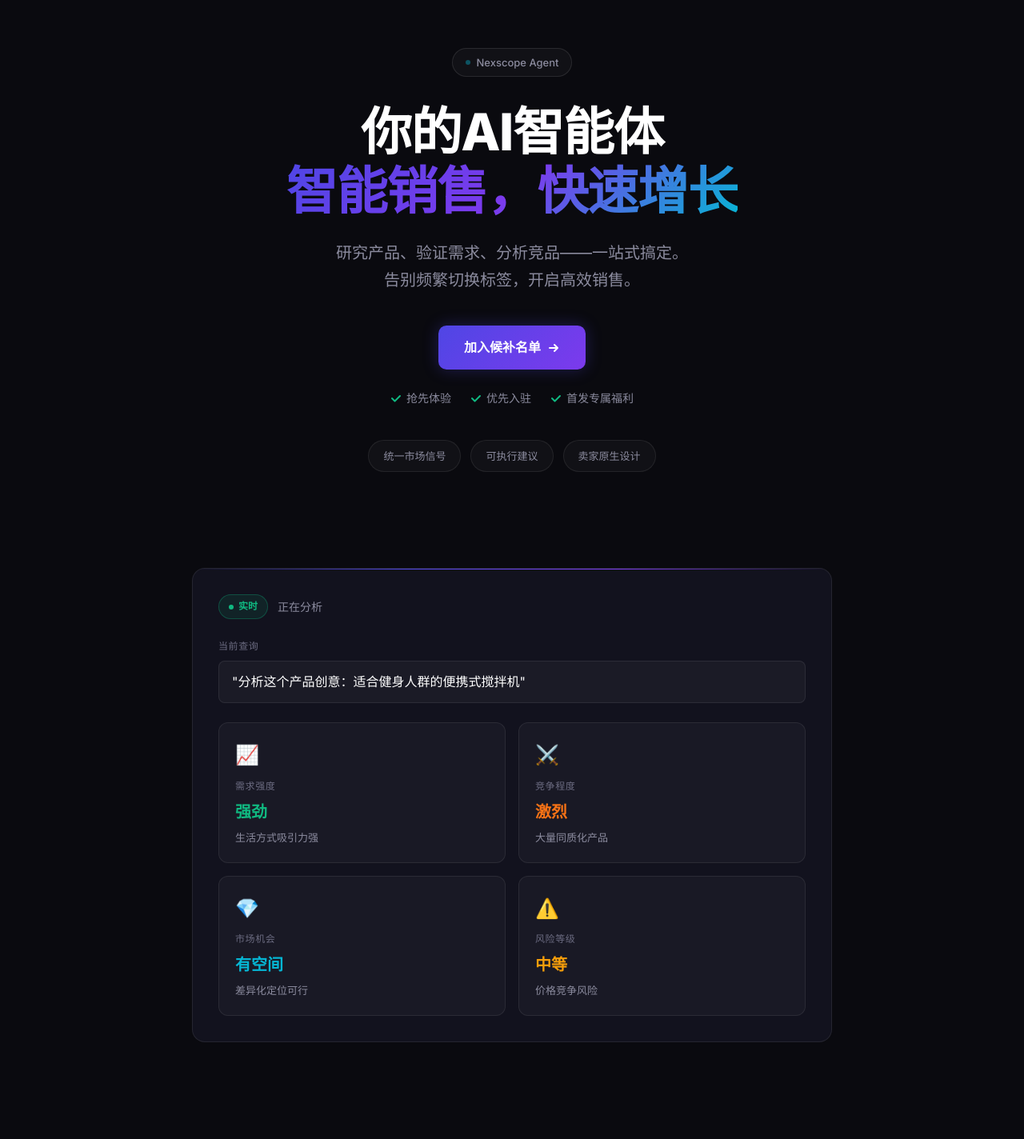
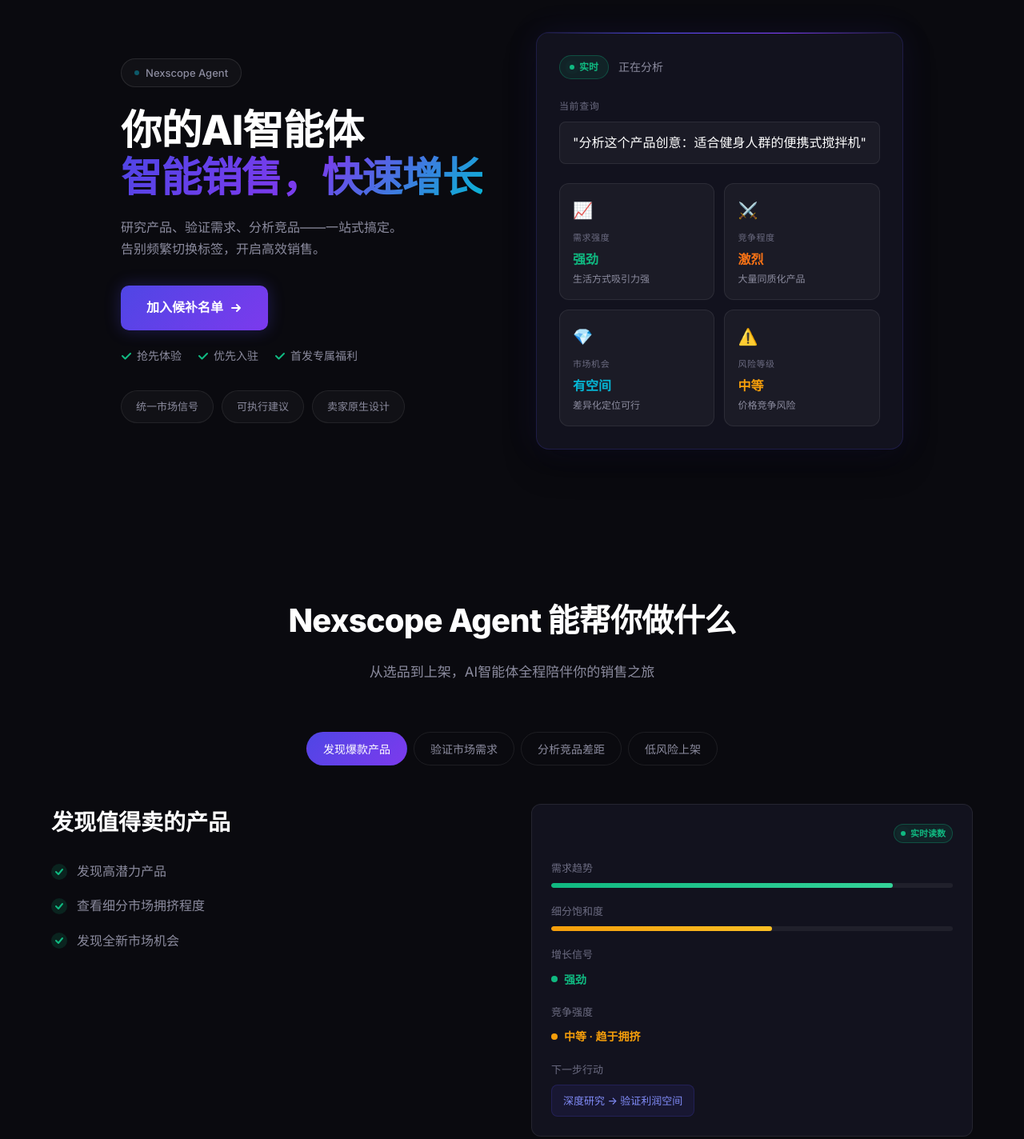
Before and after one commit to skylineok/xiatouxianao, a plain HTML site: page index.html in a window 1280 px wide. Shown: the part 100-1524 px from the top of the page at 80% size. Drawn offline with Linux system fonts and the light colour scheme.

Commit message:
Refactor: Hero section to two-column layout with demo card on right

```diff
--- a/index.html
+++ b/index.html
@@ -29,7 +29,8 @@
 
     <!-- Hero 区域 -->
     <section class="hero">
-        <div class="container">
+        <div class="container hero-container">
+            <div class="hero-left">
                 <div class="hero-badge">
                     <span class="badge-dot"></span>
                     Nexscope Agent
@@ -57,11 +58,7 @@
                     <span class="tag">卖家原生设计</span>
                 </div>
             </div>
-    </section>
-
-    <!-- 实时演示区域 -->
-    <section class="demo-section">
-        <div class="container">
+            <div class="hero-right">
                 <div class="demo-card">
                     <div class="demo-header">
                         <span class="live-badge"><span class="live-dot"></span>实时</span>
@@ -71,21 +68,7 @@
                         <span class="query-label">当前查询</span>
                         <div class="query-text">"分析这个产品创意：适合健身人群的便携式搅拌机"</div>
                     </div>
-                <div class="demo-loading" id="demoLoading">
-                    <div class="loading-step" data-step="1">
-                        <div class="step-indicator"></div>
-                        <span>读取需求信号...</span>
-                    </div>
-                    <div class="loading-step" data-step="2">
-                        <div class="step-indicator"></div>
-                        <span>检查价格压力...</span>
-                    </div>
-                    <div class="loading-step" data-step="3">
-                        <div class="step-indicator"></div>
-                        <span>对比竞争对手...</span>
-                    </div>
-                </div>
-                <div class="demo-results" id="demoResults">
+                    <div class="demo-results visible">
                         <div class="result-card result-demand">
                             <div class="result-icon">📈</div>
                             <div class="result-label">需求强度</div>
@@ -109,6 +92,7 @@
                             <div class="result-label">风险等级</div>
                             <div class="result-value warning">中等</div>
                             <div class="result-desc">价格竞争风险</div>
+                        </div>
                     </div>
                 </div>
             </div>
--- a/script.js
+++ b/script.js
@@ -7,33 +7,6 @@
         navbar.style.background = 'rgba(10, 10, 15, 0.8)';
     }
 });
-
-// ===== 实时演示动画 =====
-function runDemoAnimation() {
-    const steps = document.querySelectorAll('.loading-step');
-    const results = document.getElementById('demoResults');
-    const loading = document.getElementById('demoLoading');
-
-    // 重置
-    steps.forEach(s => s.classList.remove('active'));
-    results.classList.remove('visible');
-
-    // 逐步显示加载步骤
-    steps.forEach((step, i) => {
-        setTimeout(() => {
-            step.classList.add('active');
-        }, (i + 1) * 800);
-    });
-
-    // 显示结果
-    setTimeout(() => {
-        loading.style.display = 'none';
-        results.classList.add('visible');
-    }, steps.length * 800 + 600);
-}
-
-// 页面加载后启动演示
-setTimeout(runDemoAnimation, 500);
 
 // ===== Capabilities 标签切换 =====
 const capTabs = document.querySelectorAll('.cap-tab');
--- a/styles.css
+++ b/styles.css
@@ -167,11 +167,29 @@
 
 /* ===== Hero 区域 ===== */
 .hero {
-    padding: 160px 0 80px;
-    text-align: center;
+    padding: 140px 0 80px;
+    min-height: calc(100vh - 64px);
+    display: flex;
+    align-items: center;
 }
 
-.hero-badge {
+.hero-container {
+    display: grid;
+    grid-template-columns: 1fr 1fr;
+    gap: 60px;
+    align-items: center;
+}
+
+.hero-left {
+    text-align: left;
+}
+
+.hero-right {
+    display: flex;
+    justify-content: flex-end;
+}
+
+.hero-left .hero-badge {
     display: inline-flex;
     align-items: center;
     gap: 8px;
@@ -181,8 +199,37 @@
     font-size: 13px;
     font-weight: 500;
     color: var(--text-secondary);
+    margin-bottom: 24px;
+    background: rgba(255, 255, 255, 0.03);
+}
+
+.hero-left .hero-title {
+    font-size: clamp(32px, 4vw, 52px);
+    font-weight: 800;
+    line-height: 1.15;
+    margin-bottom: 20px;
+    letter-spacing: -0.02em;
+}
+
+.hero-left .hero-subtitle {
+    font-size: 16px;
+    color: var(--text-secondary);
     margin-bottom: 32px;
-    background: rgba(255, 255, 255, 0.03);
+    line-height: 1.7;
+}
+
+.hero-left .hero-perks {
+    display: flex;
+    gap: 20px;
+    margin-top: 20px;
+    flex-wrap: wrap;
+}
+
+.hero-left .hero-tags {
+    display: flex;
+    gap: 10px;
+    margin-top: 32px;
+    flex-wrap: wrap;
 }
 
 .badge-dot {
@@ -198,35 +245,11 @@
     50% { opacity: 0.4; }
 }
 
-.hero-title {
-    font-size: clamp(36px, 5vw, 64px);
-    font-weight: 800;
-    line-height: 1.15;
-    margin-bottom: 24px;
-    letter-spacing: -0.02em;
-}
-
 .gradient-text {
     background: var(--gradient-text);
     -webkit-background-clip: text;
     background-clip: text;
     -webkit-text-fill-color: transparent;
-}
-
-.hero-subtitle {
-    font-size: clamp(16px, 2vw, 20px);
-    color: var(--text-secondary);
-    max-width: 600px;
-    margin: 0 auto 40px;
-    line-height: 1.7;
-}
-
-.hero-perks {
-    display: flex;
-    justify-content: center;
-    gap: 24px;
-    margin-top: 24px;
-    flex-wrap: wrap;
 }
 
 .perk {
@@ -237,15 +260,7 @@
     color: var(--text-secondary);
 }
 
-.hero-tags {
-    display: flex;
-    justify-content: center;
-    gap: 12px;
-    margin-top: 40px;
-    flex-wrap: nowrap;
-}
-
-.tag {
+.hero-left .tag {
     padding: 8px 18px;
     border: 1px solid var(--border-subtle);
     border-radius: 100px;
@@ -260,18 +275,19 @@
     padding: 40px 0 100px;
 }
 
-.demo-card {
-    max-width: 800px;
-    margin: 0 auto;
+.hero-right .demo-card {
+    max-width: 480px;
+    width: 100%;
     background: var(--bg-card);
-    border: 1px solid var(--border-subtle);
+    border: 1px solid rgba(79, 70, 229, 0.2);
     border-radius: var(--radius-lg);
-    padding: 32px;
+    padding: 28px;
     position: relative;
     overflow: hidden;
+    box-shadow: 0 0 40px rgba(79, 70, 229, 0.1), 0 20px 40px rgba(0, 0, 0, 0.3);
 }
 
-.demo-card::before {
+.hero-right .demo-card::before {
     content: '';
     position: absolute;
     top: 0;
@@ -348,105 +364,56 @@
     border: 1px solid var(--border-subtle);
 }
 
-.demo-loading {
-    margin-bottom: 24px;
-}
-
-.loading-step {
-    display: flex;
-    align-items: center;
-    gap: 10px;
-    padding: 10px 0 10px 16px;
-    font-size: 14px;
-    color: var(--text-secondary);
-    border-left: 2px solid var(--border-subtle);
-    opacity: 0;
-    transform: translateX(-8px);
-    transition: all 0.5s ease;
-}
-
-.loading-step.active {
-    opacity: 1;
-    transform: translateX(0);
-    color: var(--text-primary);
-}
-
-.loading-step.active .step-indicator {
-    background: var(--accent-cyan);
-}
-
-.loading-step[data-step="2"] {
-    margin-left: 24px;
-}
-
-.loading-step[data-step="3"] {
-    margin-left: 48px;
-}
-
-.step-indicator {
-    width: 8px;
-    height: 8px;
-    border-radius: 50%;
-    background: var(--text-muted);
-    transition: background 0.3s;
-    flex-shrink: 0;
-}
-
-.demo-results {
+.hero-right .demo-results {
     display: grid;
     grid-template-columns: 1fr 1fr;
-    gap: 16px;
-    opacity: 0;
-    transform: translateY(10px);
-    transition: all 0.6s ease;
-}
-
-.demo-results.visible {
+    gap: 12px;
     opacity: 1;
     transform: translateY(0);
 }
 
-.result-card {
-    padding: 20px;
+.hero-right .result-card {
+    padding: 16px;
     border-radius: var(--radius-md);
-    background: rgba(255, 255, 255, 0.03);
+    background: rgba(255, 255, 255, 0.04);
     border: 1px solid var(--border-subtle);
     transition: transform 0.2s, border-color 0.2s;
 }
 
-.result-card:hover {
+.hero-right .result-card:hover {
     transform: translateY(-2px);
-    border-color: var(--border-light);
+    border-color: rgba(79, 70, 229, 0.3);
 }
 
-.result-icon {
-    font-size: 24px;
+.hero-right .result-icon {
+    font-size: 20px;
     margin-bottom: 8px;
 }
 
-.result-label {
-    font-size: 12px;
+.hero-right .result-label {
+    font-size: 11px;
     color: var(--text-muted);
     text-transform: uppercase;
     letter-spacing: 0.05em;
     margin-bottom: 4px;
 }
 
-.result-value {
-    font-size: 20px;
+.hero-right .result-value {
+    font-size: 16px;
     font-weight: 700;
-    margin-bottom: 4px;
+    margin-bottom: 2px;
+}
+
+.hero-right .result-desc {
+    font-size: 12px;
+    color: var(--text-secondary);
+    line-height: 1.5;
 }
 
 .result-value.strong { color: var(--accent-green); }
 .result-value.aggressive { color: var(--accent-orange); }
 .result-value.moderate { color: var(--accent-cyan); }
 .result-value.warning { color: var(--accent-yellow); }
-
-.result-desc {
-    font-size: 13px;
-    color: var(--text-secondary);
-}
 
 /* ===== Capabilities 区域 ===== */
 .capabilities {
@@ -1172,12 +1139,29 @@
         align-items: center;
     }
 
-    .hero-tags {
+    .hero-left .hero-tags {
         flex-wrap: wrap;
     }
 
-    .hero-tags .tag {
+    .hero-left .hero-tags .tag {
         padding: 6px 12px;
         font-size: 12px;
     }
+
+    .hero-container {
+        grid-template-columns: 1fr;
+        gap: 40px;
+    }
+
+    .hero-left {
+        text-align: center;
+    }
+
+    .hero-left .hero-perks {
+        justify-content: center;
+    }
+
+    .hero-left .hero-tags {
+        justify-content: center;
+    }
 }
```
Also changed, not shown: local_site.png (added), reference_site.png (added). Lines whose indentation alone changed are shown as unchanged.
